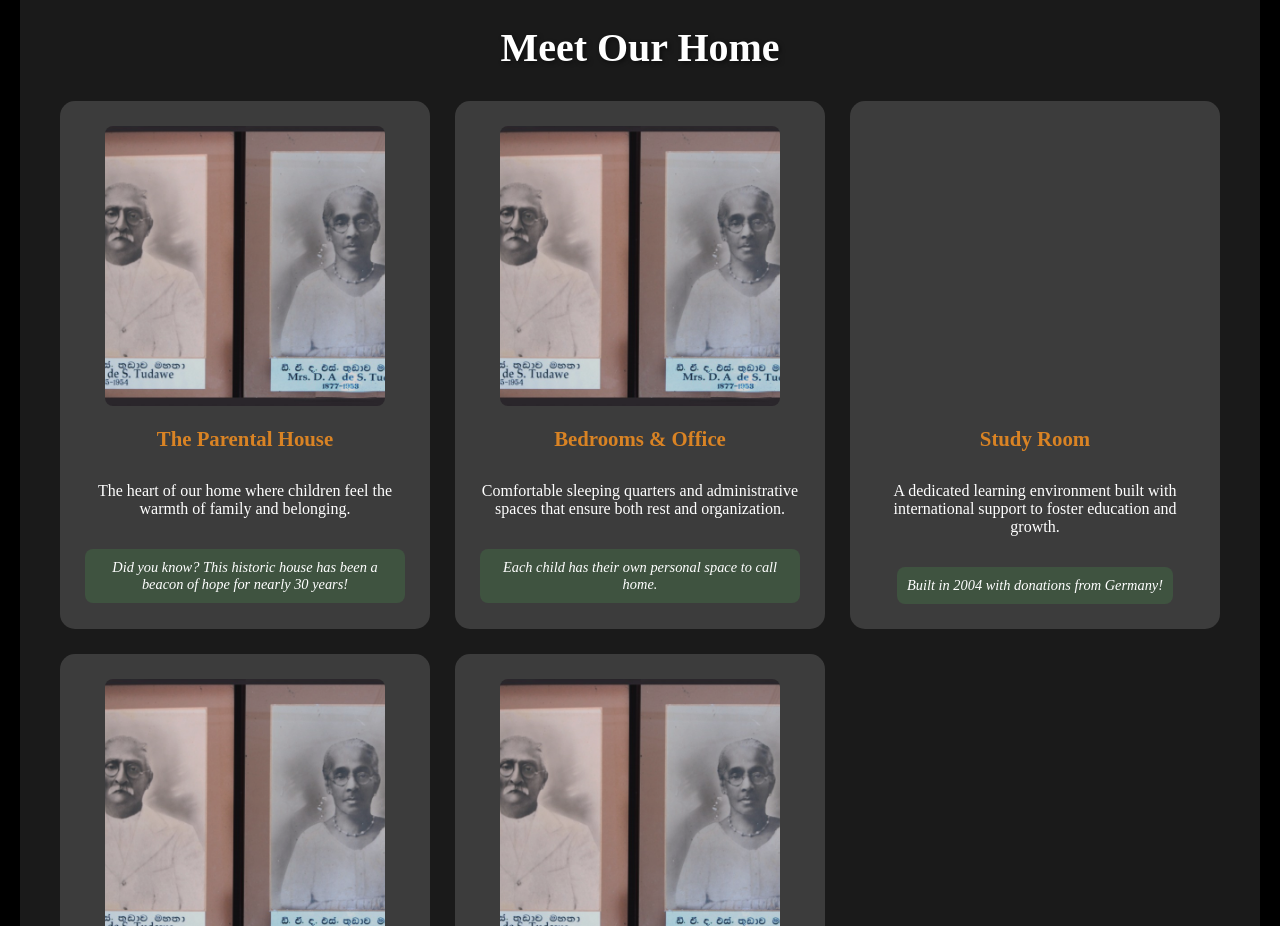
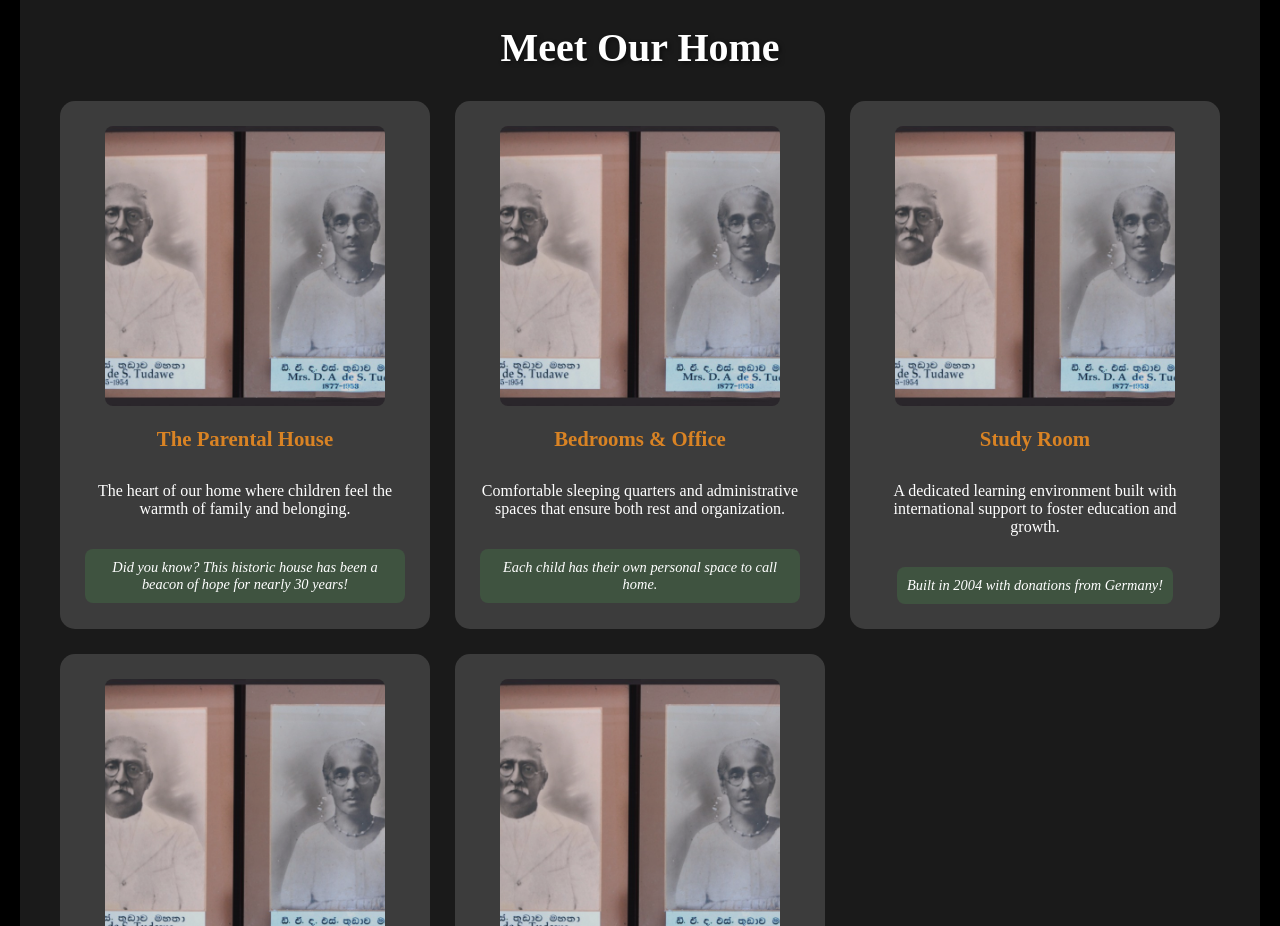
Before and after one commit to Dulan19/Thudawa_Website, a React (Create React App) app: page /Aboutus in a window 1280 px wide. Shown: the part 3160-4086 px from the top of the page. Built offline with nearby package versions, Linux system fonts and the light colour scheme.

Commit message:
Update Aboutus.css

```diff
--- a/src/pages/Stylings/Aboutus.css
+++ b/src/pages/Stylings/Aboutus.css
@@ -232,7 +232,7 @@
   background-image: url("../../assets/thudawe family.jpg");
 }
 .facility-img-3 {
-  bbackground-image: url("../../assets/thudawe family.jpg");
+  background-image: url("../../assets/thudawe family.jpg");
 }
 .facility-img-4 {
   background-image: url("../../assets/thudawe family.jpg");
```
